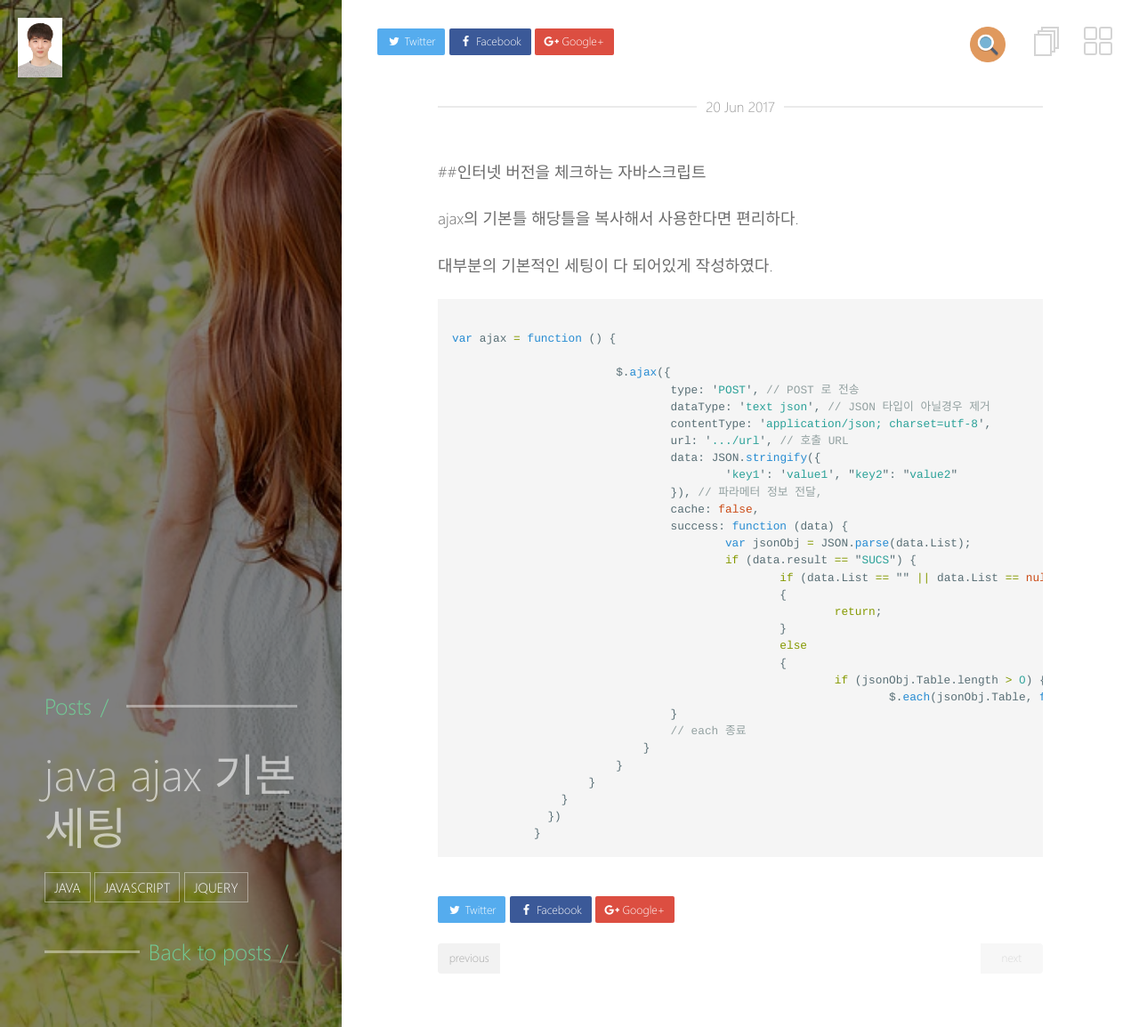
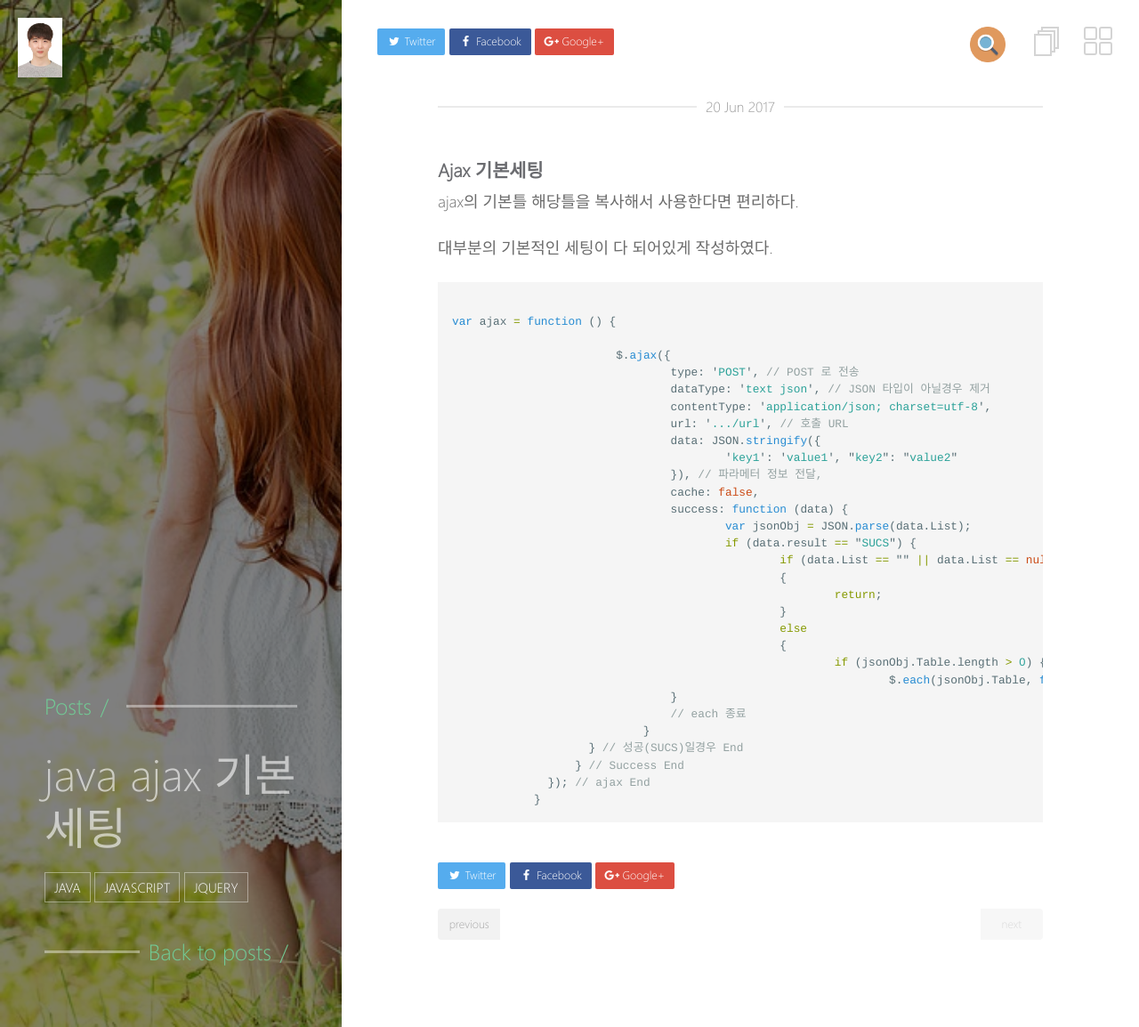
Before and after one commit to sunghere/sunghere.github.io, a Jekyll site: the page built from _posts/2017-06-20-post-ajaxbasic.md, in a window 1280 px wide. Shown: the whole page at 89% size. Built offline with Jekyll 4.4.1, drawn with Linux system fonts in a browser that asks for light colours; comment, search, counter and statistics services are not loaded.

Commit message:
Updated 2017-06-20-post-ajaxbasic.md

````diff
--- a/_posts/2017-06-20-post-ajaxbasic.md
+++ b/_posts/2017-06-20-post-ajaxbasic.md
@@ -1,15 +1,16 @@
 ---
 layout: post
-title : "java ajax 기본 세팅"
+title: java ajax 기본 세팅
 tags:
   - java
   - javascript
   - JQuery
+published: true
 ---
 
 
 
-##인터넷 버전을 체크하는 자바스크립트
+### Ajax 기본세팅
 
 ajax의 기본틀 해당틀을 복사해서 사용한다면 편리하다.
 
@@ -42,9 +43,8 @@ var ajax = function () {
                                 }
                                 // each 종료
                             }
-                        }
-                    }
-                }
-              })
+                    } // 성공(SUCS)일경우 End
+                  } // Success End
+              }); // ajax End
             }
 ```
````
